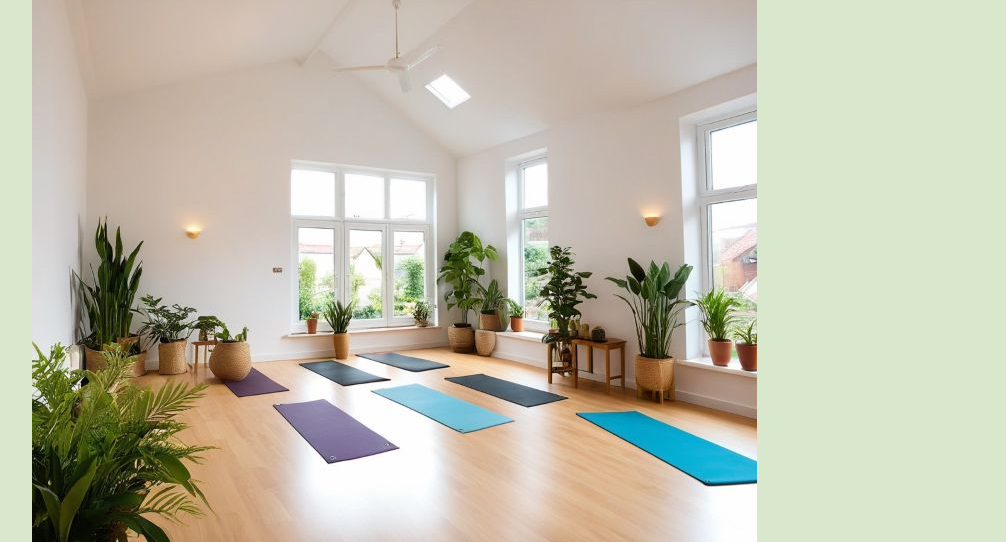
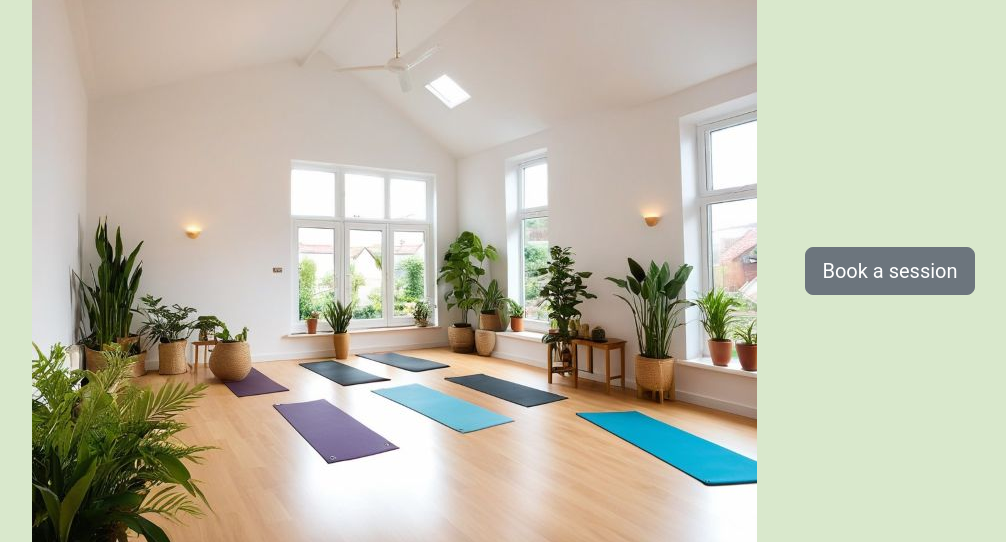
Before and after one commit to LidiaMorejudo/therapycentre, a Django app: page / in a window 1280 px wide; the page is wider, and only the part inside the window is pictured. Shown: the part 855-1397 px from the top of that part, without its empty margins (36-1042 px from the left). Run offline with Django 5.2, Linux system fonts and the light colour scheme; some libraries are stand-ins or nearby versions.

Commit message:
Added button nex to image of people doing yoga, so users can go to the booking holderplace page clicking on it

```diff
--- a/core/templates/core/index.html
+++ b/core/templates/core/index.html
@@ -39,7 +39,7 @@
       <img src="/static/images/yogacentrehome.jpg" alt="image of yoga centre">
     </div>
     <div class="col-md-6 text-center align-items-center justify-content-center d-none d-md-flex">
-
+       <a class="book-link btn btn-secondary btn-lg book-btn d-none d-md-block" href="{% url 'booking' %}">Book a session</a>
     </div>
   </div>
 </div>
```
